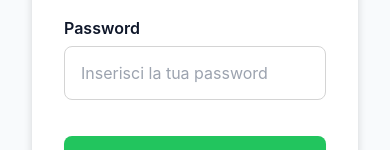
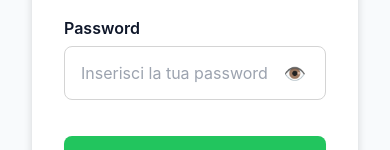
Before and after one commit to MYasser128/my-halal, a React Native app: screen / in a window 390 px wide. Shown: the part 446-596 px from the top of the page. Built offline with nearby package versions, Linux system fonts and the light colour scheme; no server answers.

Commit message:
Add password visibility toggle in LoginScreen
- Implemented functionality to show/hide password in the LoginScreen.
- Updated translations for 'showPassword' and 'hidePassword' in Arabic, English, and Italian.
- Enhanced styles for password input to accommodate the toggle button.

```diff
--- a/locales/ar/translation.json
+++ b/locales/ar/translation.json
@@ -46,7 +46,9 @@
     "termsOfService": "شروط الخدمة",
     "privacyPolicy": "سياسة الخصوصية",
     "bySigningUp": "بالتسجيل، فإنك توافق على",
-    "and": "و"
+    "and": "و",
+    "showPassword": "إظهار كلمة المرور",
+    "hidePassword": "إخفاء كلمة المرور"
   },
   "home": {
     "title": "حلالي",
--- a/locales/en/translation.json
+++ b/locales/en/translation.json
@@ -46,7 +46,9 @@
     "termsOfService": "Terms of Service",
     "privacyPolicy": "Privacy Policy",
     "bySigningUp": "By signing up, you agree to our",
-    "and": "and"
+    "and": "and",
+    "showPassword": "Show password",
+    "hidePassword": "Hide password"
   },
   "home": {
     "title": "My Halal",
--- a/locales/it/translation.json
+++ b/locales/it/translation.json
@@ -46,7 +46,9 @@
     "termsOfService": "Termini di Servizio",
     "privacyPolicy": "Privacy Policy",
     "bySigningUp": "Registrandoti, accetti i nostri",
-    "and": "e"
+    "and": "e",
+    "showPassword": "Mostra password",
+    "hidePassword": "Nascondi password"
   },
   "home": {
     "title": "My Halal",
--- a/src/screens/LoginScreen.tsx
+++ b/src/screens/LoginScreen.tsx
@@ -26,6 +26,11 @@ export const LoginScreen: React.FC<LoginScreenProps> = ({ onLogin, onSwitchToReg
   const [email, setEmail] = useState('');
   const [password, setPassword] = useState('');
   const [loading, setLoading] = useState(false);
+  const [showPassword, setShowPassword] = useState(false);
+
+  const togglePasswordVisibility = () => {
+    setShowPassword(!showPassword);
+  };
 
   const handleLogin = async () => {
     if (!email || !password) {
@@ -83,15 +88,27 @@ export const LoginScreen: React.FC<LoginScreenProps> = ({ onLogin, onSwitchToReg
 
             <View style={loginScreenStyles.inputContainer}>
               <Text style={loginScreenStyles.label}>{t('auth.password')}</Text>
+              <View style={loginScreenStyles.passwordInputContainer}>
                 <TextInput
-                style={loginScreenStyles.input}
+                  style={loginScreenStyles.passwordInput}
                   value={password}
                   onChangeText={setPassword}
                   placeholder={t('auth.enterPassword')}
                   placeholderTextColor="#9CA3AF"
-                secureTextEntry
+                  secureTextEntry={!showPassword}
                   autoCapitalize="none"
                 />
+                <TouchableOpacity
+                  style={loginScreenStyles.passwordToggle}
+                  onPress={togglePasswordVisibility}
+                  accessibilityLabel={showPassword ? t('auth.hidePassword') : t('auth.showPassword')}
+                  accessibilityRole="button"
+                >
+                  <Text style={loginScreenStyles.passwordToggleText}>
+                    {showPassword ? '🙈' : '👁️'}
+                  </Text>
+                </TouchableOpacity>
+              </View>
             </View>
 
             <TouchableOpacity
--- a/src/styles/LoginScreen.styles.ts
+++ b/src/styles/LoginScreen.styles.ts
@@ -80,6 +80,31 @@ export const loginScreenStyles = StyleSheet.create({
 
   input: {
     ...inputStyles.input,
+  },
+
+  // Password input with toggle
+  passwordInputContainer: {
+    position: 'relative',
+
+  },
+
+  passwordInput: {
+    ...inputStyles.input,
+    paddingRight: 50, // Make room for the toggle button
+  },
+
+  passwordToggle: {
+    position: 'absolute',
+    right: 12,
+    top: '50%',
+    transform: [{ translateY: '-50%' }], // Center vertically
+    padding: 8,
+    zIndex: 1,
+  },
+
+  passwordToggleText: {
+    fontSize: 18,
+    color: colors.text.secondary,
   },
 
   inputFocused: {
```
Lines whose indentation alone changed are shown as unchanged.
